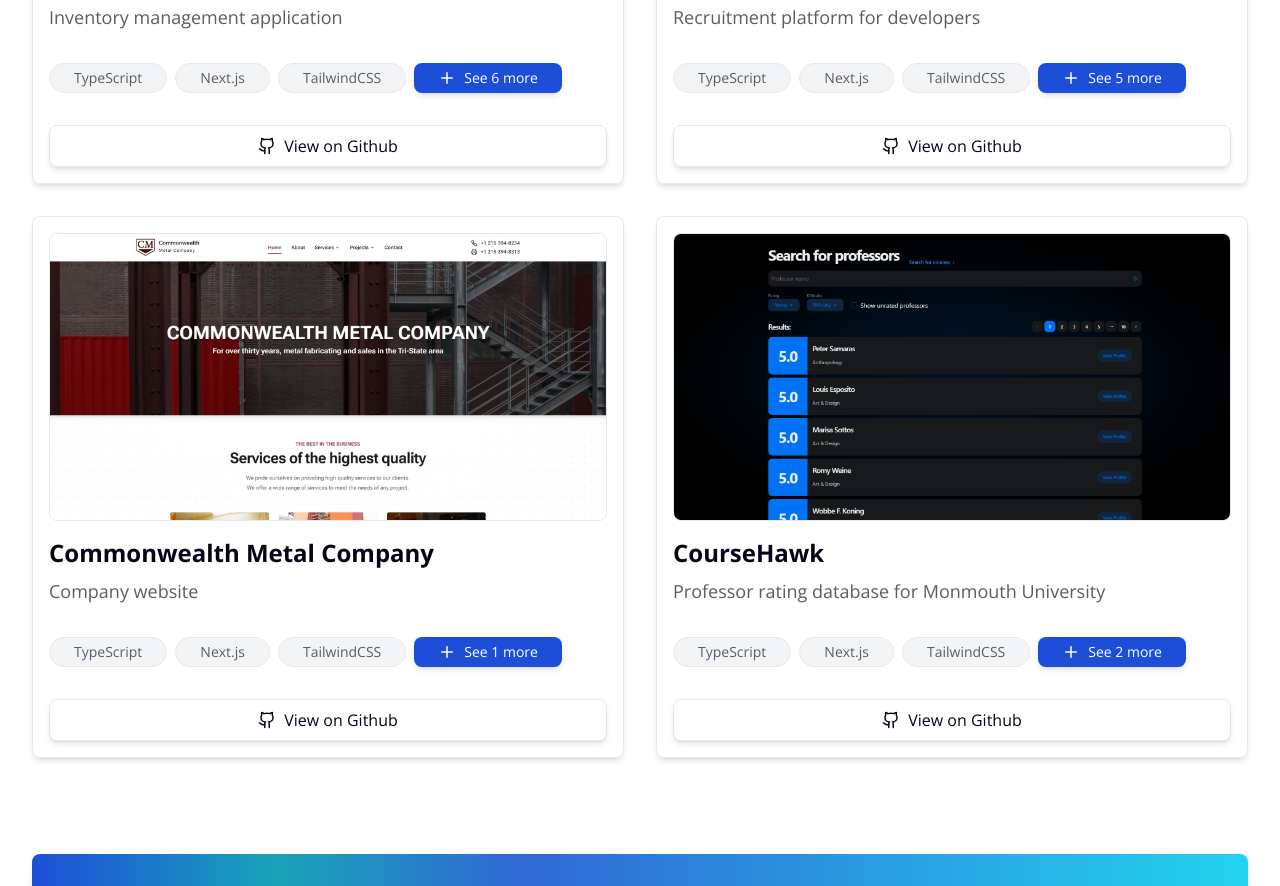
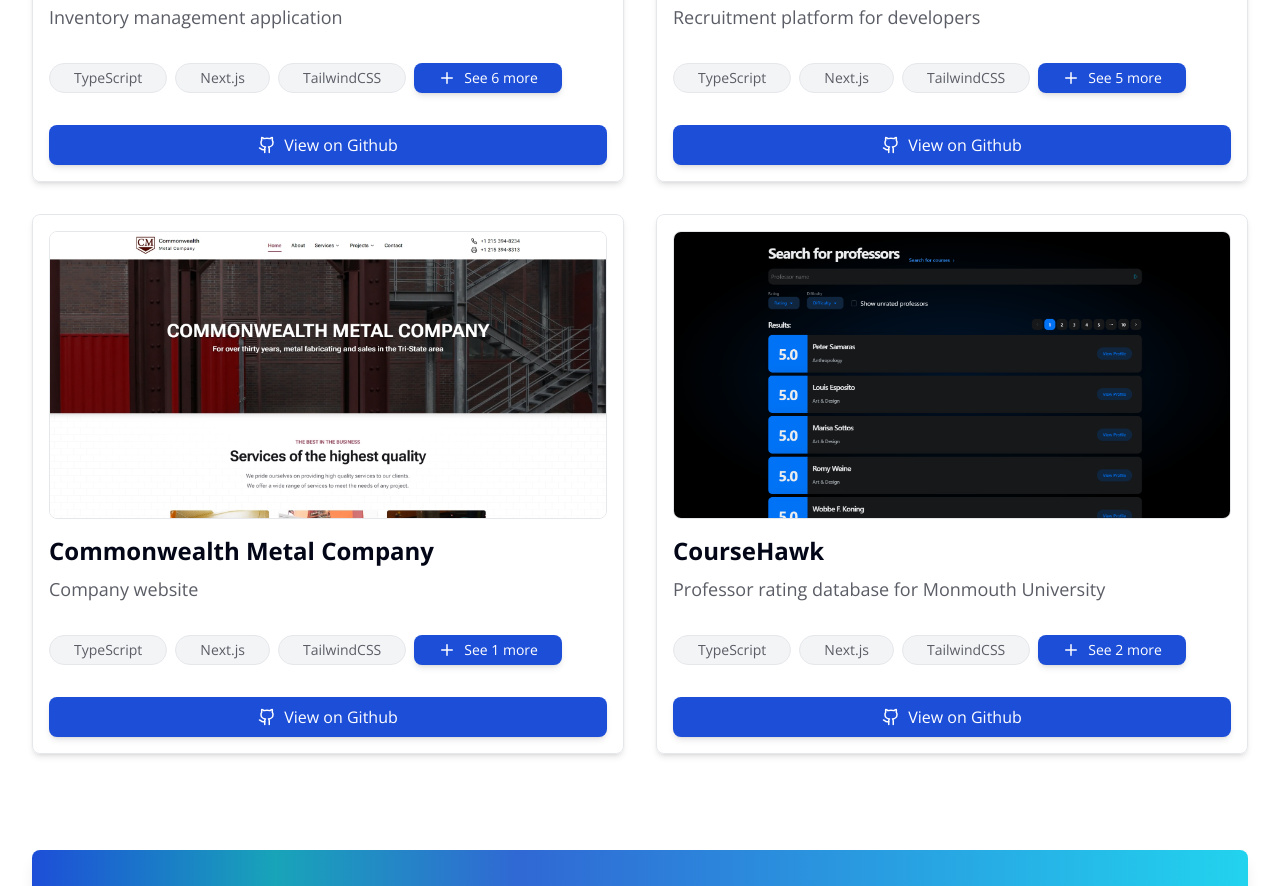
Before and after one commit to TylerGennaro/portfolio_v3, a Next.js app: page / in a window 1280 px wide. Shown: the part 2400-3286 px from the top of the page. Built offline with nearby package versions, Linux system fonts and the light colour scheme.

Commit message:
changed github btn to primary

```diff
--- a/src/components/project.tsx
+++ b/src/components/project.tsx
@@ -15,11 +15,7 @@
 		<div className='w-full h-full p-4 border rounded-lg shadow-md [&:hover>img]:scale-[1.01] transition duration-300 flex flex-col justify-between'>
 			<div>{children}</div>
 			<a href={href} target='_blank' className='mt-8'>
-				<Button
-					className='w-full justify-center'
-					variant='outline'
-					icon={Github}
-				>
+				<Button className='w-full justify-center' icon={Github}>
 					View on Github
 				</Button>
 			</a>
```
